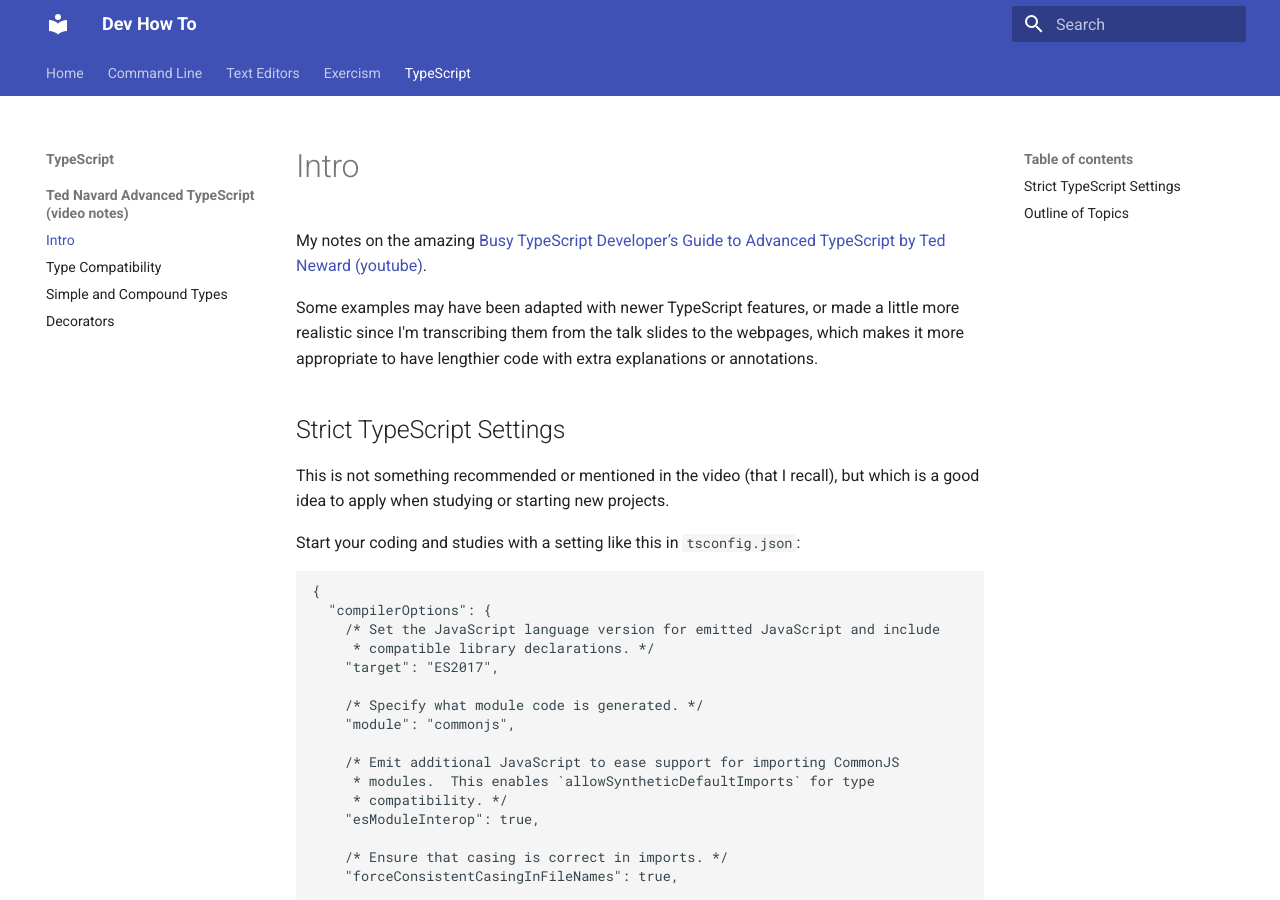
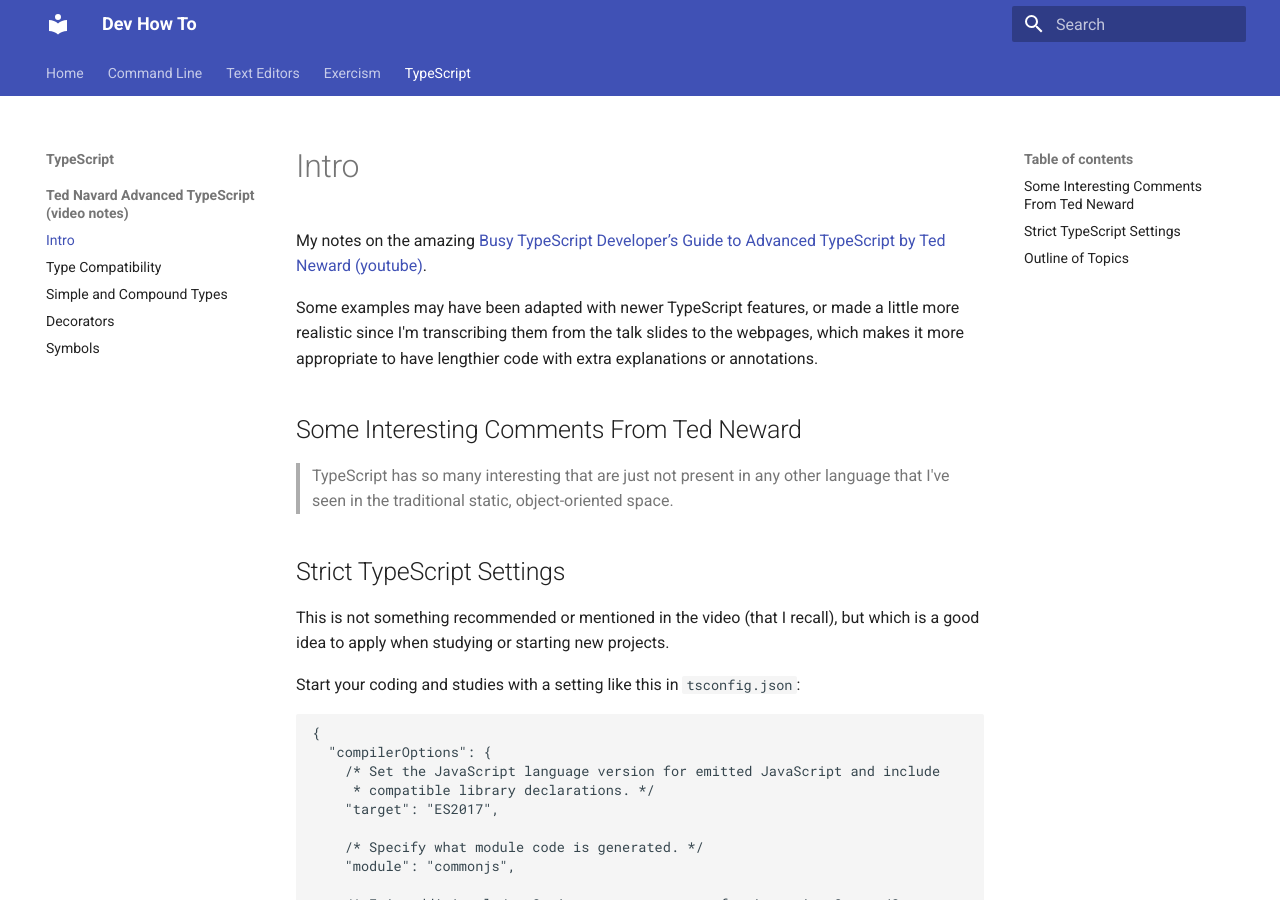
Before and after one commit to FernandoBasso/devhowto, an MkDocs documentation site: the page built from docs/typescript/ted-neward-advanced-typescript/00-intro.md, in a window 1280 px wide and 900 px high. Built offline with MkDocs 1.6.1 and Material for MkDocs 9.7.7, drawn with Linux system fonts in a browser that asks for light colours.

Commit message:
tnadv: Add notes on symbols

```diff
--- a/docs/typescript/ted-neward-advanced-typescript/00-intro.md
+++ b/docs/typescript/ted-neward-advanced-typescript/00-intro.md
@@ -8,6 +8,10 @@
 slides to the webpages, which makes it more appropriate to have
 lengthier code with extra explanations or annotations.
 
+## Some Interesting Comments From Ted Neward
+
+> TypeScript has so many interesting that are just not present in any other
+> language that I've seen in the traditional static, object-oriented space.
 
 ## Strict TypeScript Settings
 
--- a/mkdocs.yml
+++ b/mkdocs.yml
@@ -25,6 +25,7 @@
       - Type Compatibility: typescript/ted-neward-advanced-typescript/01-type-compatibility.md
       - Simple and Compound Types: typescript/ted-neward-advanced-typescript/02-simple-compound-types.md
       - Decorators: typescript/ted-neward-advanced-typescript/03-decorators.md
+      - Symbols: typescript/ted-neward-advanced-typescript/04-symbols.md
 
 theme:
   name: material
```
Also changed, not shown: other parts of docs/typescript/ted-neward-advanced-typescript/00-intro.md (+1 -1 lines), docs/typescript/ted-neward-advanced-typescript/04-symbols.md (added, +33 -0 lines).
